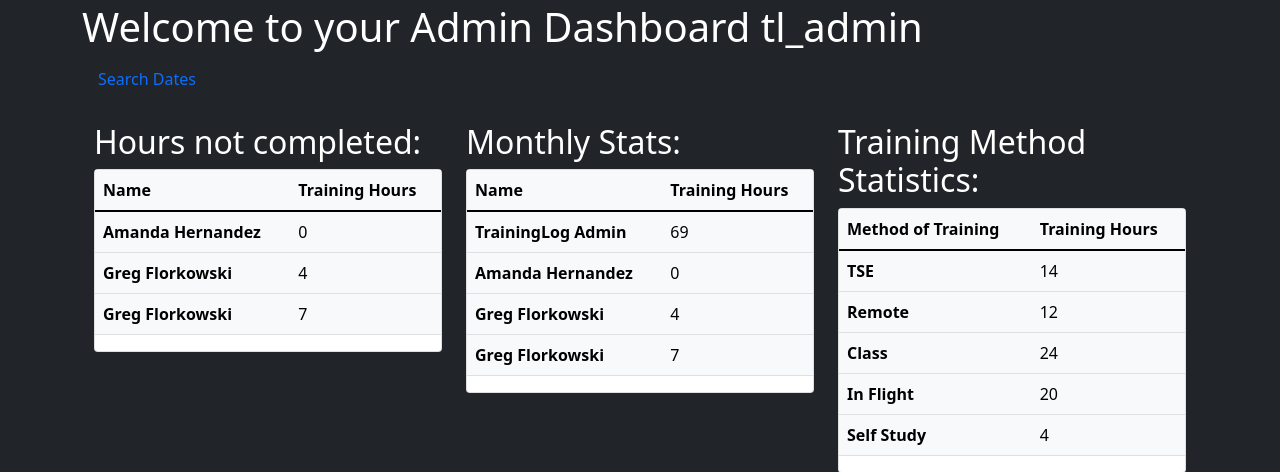
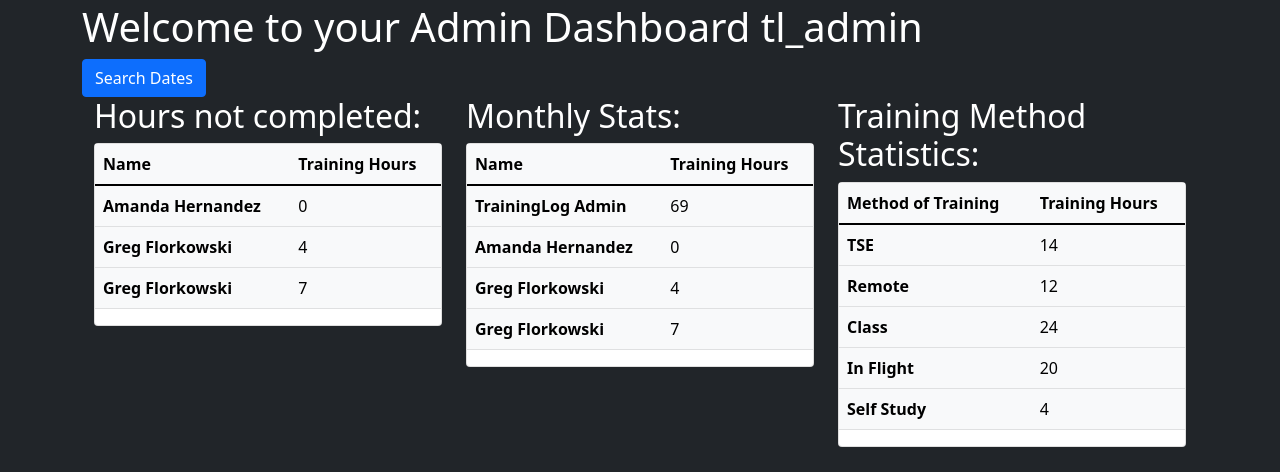
Before and after one commit to gflorkowski4/traininglogsbyflo, a Django app: page /users/admin_dashboard/ in a window 1280 px wide. Shown: the part 69-541 px from the top of the page. Run offline with Django 4.2, Linux system fonts and the light colour scheme; a user stored in the database is signed in; data comes from the database, SQL or seed files in the repository; some libraries are stand-ins or nearby versions.

Commit message:
added search dates button

```diff
--- a/users/templates/registration/admin_dashboard.html
+++ b/users/templates/registration/admin_dashboard.html
@@ -3,7 +3,9 @@
 {% block page_header %}<h1>Welcome to your Admin Dashboard {{ owner }}</h1>{% endblock page_header %}
 
 {% block content %}
-<a class="nav-link" href="{% url 'users:search_results' %}">Search Dates</a>
+
+<a href="{% url 'users:search_results' %}" class="btn btn-primary">Search Dates</a>
+
 </br>
 <div class="container">
   <div class="row">
```
